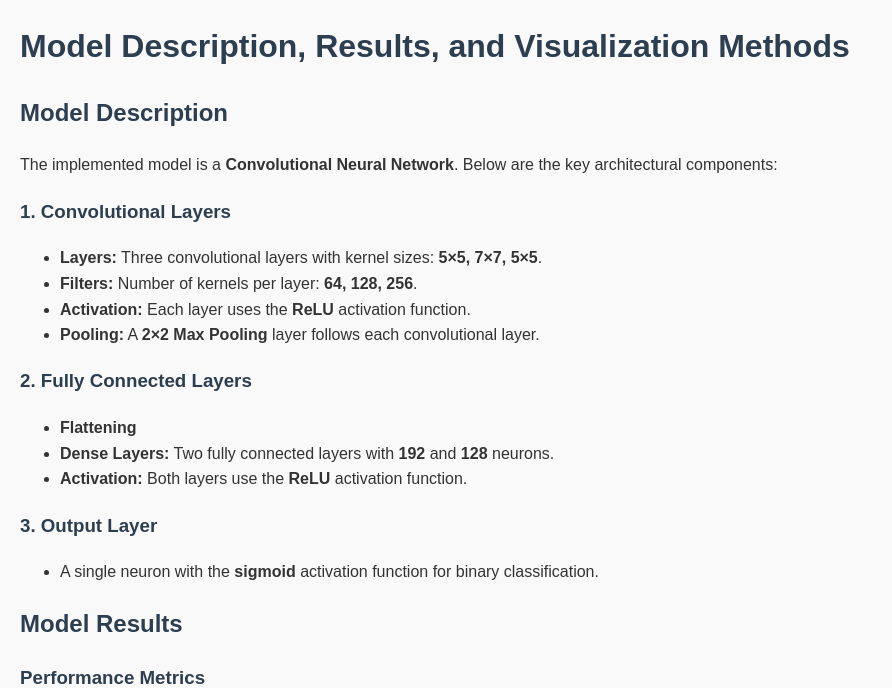
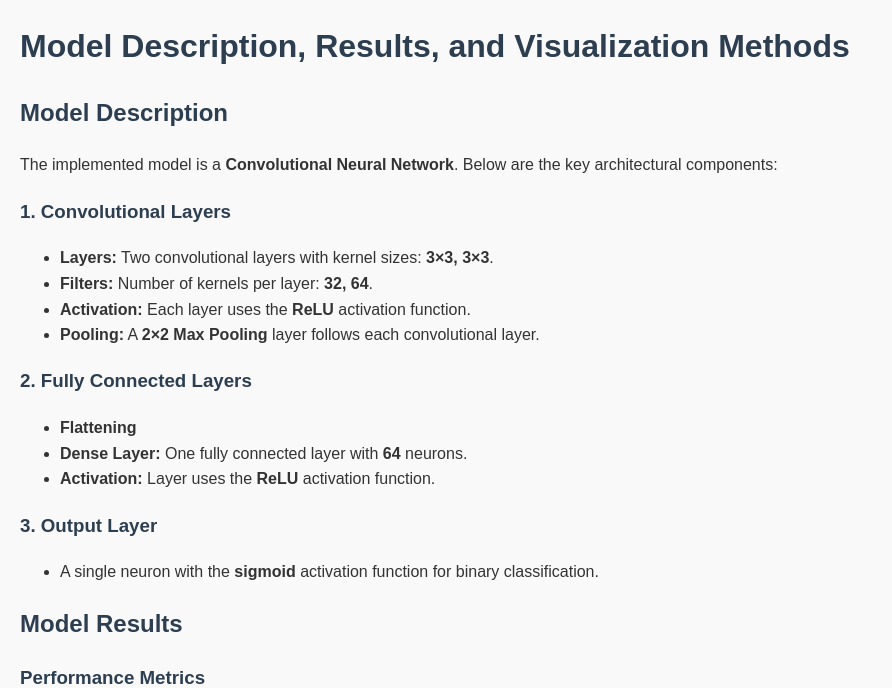
Before and after one commit to wozniakw2002/BSc-thesis, a Django app: template templates/modelInfo.html in a window 1280 px wide. Shown: the top 688 px of the page, without its empty margins (0-892 px from the left). Run offline with Django 5.2, Linux system fonts and the light colour scheme; the template is opened without the code that fills it, so the values that code supplies are empty.

Commit message:
Model info update

```diff
--- a/templates/modelInfo.html
+++ b/templates/modelInfo.html
@@ -41,8 +41,8 @@
 
     <h3>1. Convolutional Layers</h3>
     <ul>
-        <li><strong>Layers:</strong> Three convolutional layers with kernel sizes: <strong>5×5, 7×7, 5×5</strong>.</li>
-        <li><strong>Filters:</strong> Number of kernels per layer: <strong>64, 128, 256</strong>.</li>
+        <li><strong>Layers:</strong> Two convolutional layers with kernel sizes: <strong>3×3, 3×3</strong>.</li>
+        <li><strong>Filters:</strong> Number of kernels per layer: <strong>32, 64</strong>.</li>
         <li><strong>Activation:</strong> Each layer uses the <strong>ReLU</strong> activation function.</li>
         <li><strong>Pooling:</strong> A <strong>2×2 Max Pooling</strong> layer follows each convolutional layer.</li>
     </ul>
@@ -50,8 +50,8 @@
     <h3>2. Fully Connected Layers</h3>
     <ul>
         <li><strong>Flattening</strong>
-        <li><strong>Dense Layers:</strong> Two fully connected layers with <strong>192</strong> and <strong>128</strong> neurons.</li>
-        <li><strong>Activation:</strong> Both layers use the <strong>ReLU</strong> activation function.</li>
+        <li><strong>Dense Layer:</strong> One fully connected layer with <strong>64</strong> neurons.</li>
+        <li><strong>Activation:</strong> Layer uses the <strong>ReLU</strong> activation function.</li>
     </ul>
 
     <h3>3. Output Layer</h3>
```
